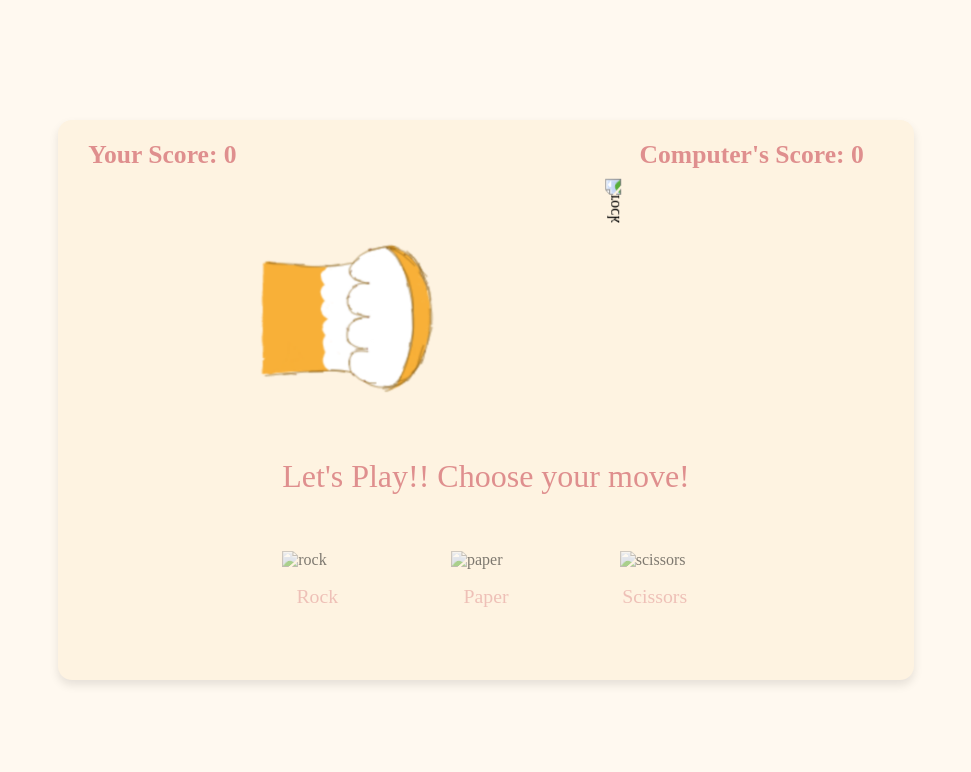
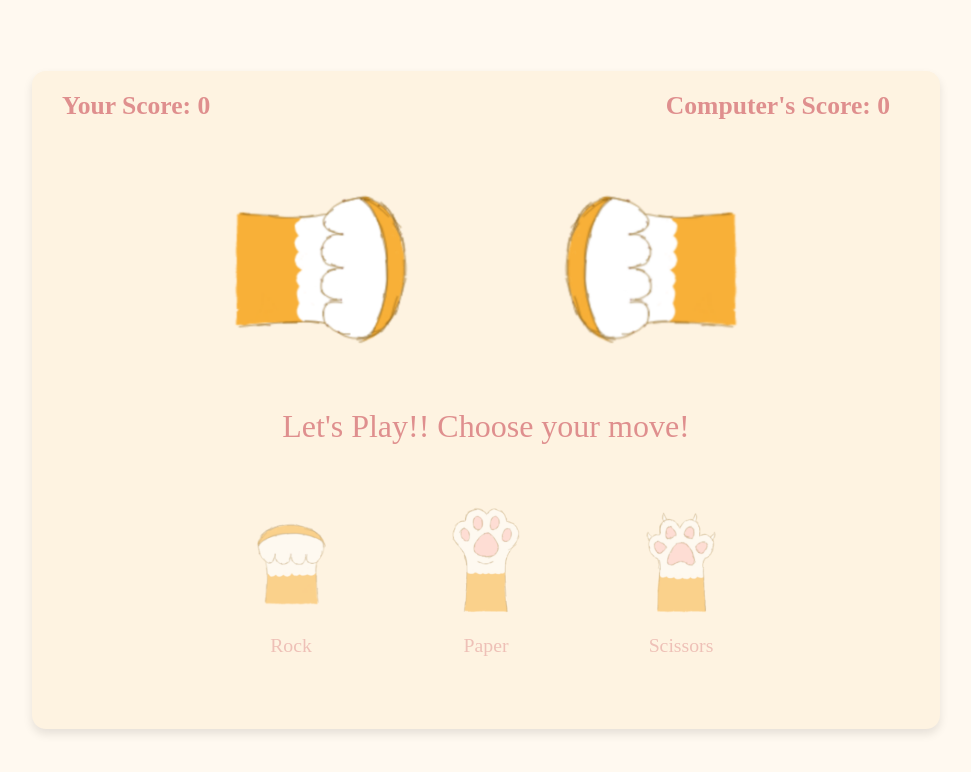
Before and after one commit to cahrtd/rock-paper-scissors-game, a plain HTML site: page index.html in a window 1280 px wide. Shown: the whole page, without its empty margins (154-1125 px from the left). Drawn offline with Linux system fonts and the light colour scheme.

Commit message:
Update index.html

```diff
--- a/index.html
+++ b/index.html
@@ -20,7 +20,7 @@
                     <img src="Rockimage.png" alt="rock">
                 </span>
                 <span class="comp_result">
-                    <img src="images/Rockimage.png" alt="rock">
+                    <img src="Rockimage.png" alt="rock">
                 </span>
             </div>
             <div class="result">Let's Play!!
@@ -31,17 +31,17 @@
         <!--User options-->
         <div class="option_images">
             <span class="option_image">
-                <img src="images/Rockimage.png" alt="rock">
+                <img src="Rockimage.png" alt="rock">
                 <p>Rock</p>
             </span>
 
             <span class="option_image">
-                <img src="images/Paperimage.png" alt="paper">
+                <img src="Paperimage.png" alt="paper">
                 <p>Paper</p>
             </span>
 
             <span class="option_image">
-                <img src="images/Scissorsimage.png" alt="scissors">
+                <img src="Scissorsimage.png" alt="scissors">
                 <p>Scissors</p>
             </span>
         </div>
```
